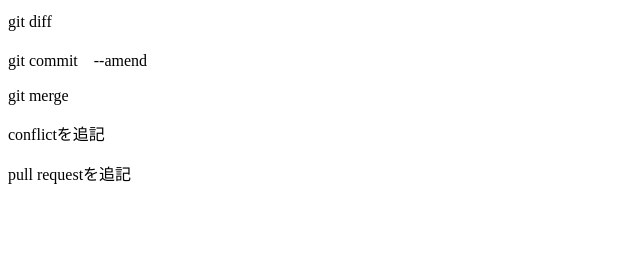
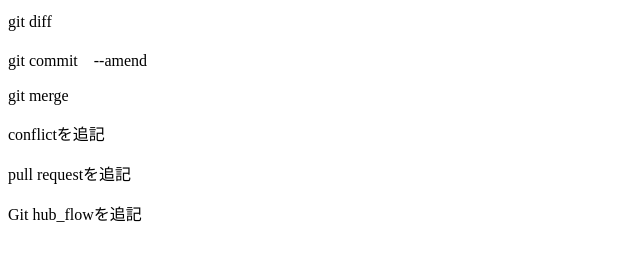
Before and after one commit to Satoshi-Tamura-gif/git_tutorial02, a plain HTML site: page index.html in a window 1280 px wide. Shown: the part 87-348 px from the top of the page, without its empty margins (0-640 px from the left). Drawn offline with Linux system fonts and the light colour scheme.

Commit message:
git hub_flowを追記

```diff
--- a/index.html
+++ b/index.html
@@ -5,3 +5,4 @@
 <p>git merge</p>
 <p>conflictを追記</p>
 <p>pull requestを追記</p>
+<p>Git hub_flowを追記</p>
```
